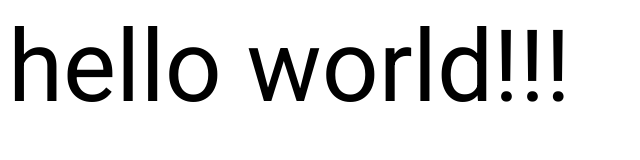
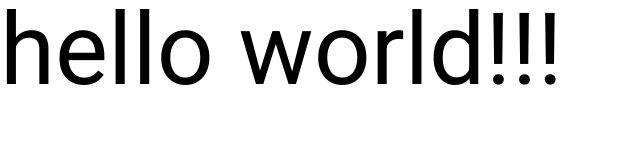
Before and after one commit to Muntari29/Github_Clone, a plain HTML site: page index.html in a window 1280 px wide. Shown: the whole page, without its empty margins (0-640 px from the left). Drawn offline with nearby package versions, Linux system fonts and the light colour scheme.

Commit message:
step_4_Reset.css 적용 파일 및 CDN 활용

```diff
--- /dev/null
+++ b/css/reset.css
@@ -0,0 +1,49 @@
+/* http://meyerweb.com/eric/tools/css/reset/
+   v2.0 | 20110126
+   License: none (public domain)
+*/
+
+html, body, div, span, applet, object, iframe,
+h1, h2, h3, h4, h5, h6, p, blockquote, pre,
+a, abbr, acronym, address, big, cite, code,
+del, dfn, em, img, ins, kbd, q, s, samp,
+small, strike, strong, sub, sup, tt, var,
+b, u, i, center,
+dl, dt, dd, ol, ul, li,
+fieldset, form, label, legend,
+table, caption, tbody, tfoot, thead, tr, th, td,
+article, aside, canvas, details, embed,
+figure, figcaption, footer, header, hgroup,
+menu, nav, output, ruby, section, summary,
+time, mark, audio, video {
+    margin: 0;
+    padding: 0;
+    border: 0;
+    font-size: 100%;
+    font: inherit;
+    vertical-align: baseline;
+}
+
+/* HTML5 display-role reset for older browsers */
+article, aside, details, figcaption, figure,
+footer, header, hgroup, menu, nav, section {
+    display: block;
+}
+body {
+    line-height: 1;
+}
+ol, ul {
+    list-style: none;
+}
+blockquote, q {
+    quotes: none;
+}
+blockquote:before, blockquote:after,
+q:before, q:after {
+    content: '';
+    content: none;
+}
+table {
+    border-collapse: collapse;
+    border-spacing: 0;
+}
--- a/index.html
+++ b/index.html
@@ -51,7 +51,13 @@
     <!-- 사이트에서 사용할 !경량화된 웹폰트! 설정 -->
     <link rel="preconnect" href="https://fonts.gstatic.com">
     <link href="https://fonts.googleapis.com/css2?family=Roboto:wght@300;400;500&display=swap" rel="stylesheet">
+
+    <!-- Reset.css 설정 main.Css보다 먼저 실행되어야 한다!! 순서 중요-->
+    <!-- <link rel="stylesheet" href="css/reset.css"> -->
+    <!-- CDN을 활용해 reset.css 파일없이 리셋하기 -->
+    <link rel="stylesheet" href="https://cdnjs.cloudflare.com/ajax/libs/meyer-reset/2.0/reset.css">
     <link rel="stylesheet" href="css/main.css">
+
 </head>
 <body>
     hello world!!!
```
